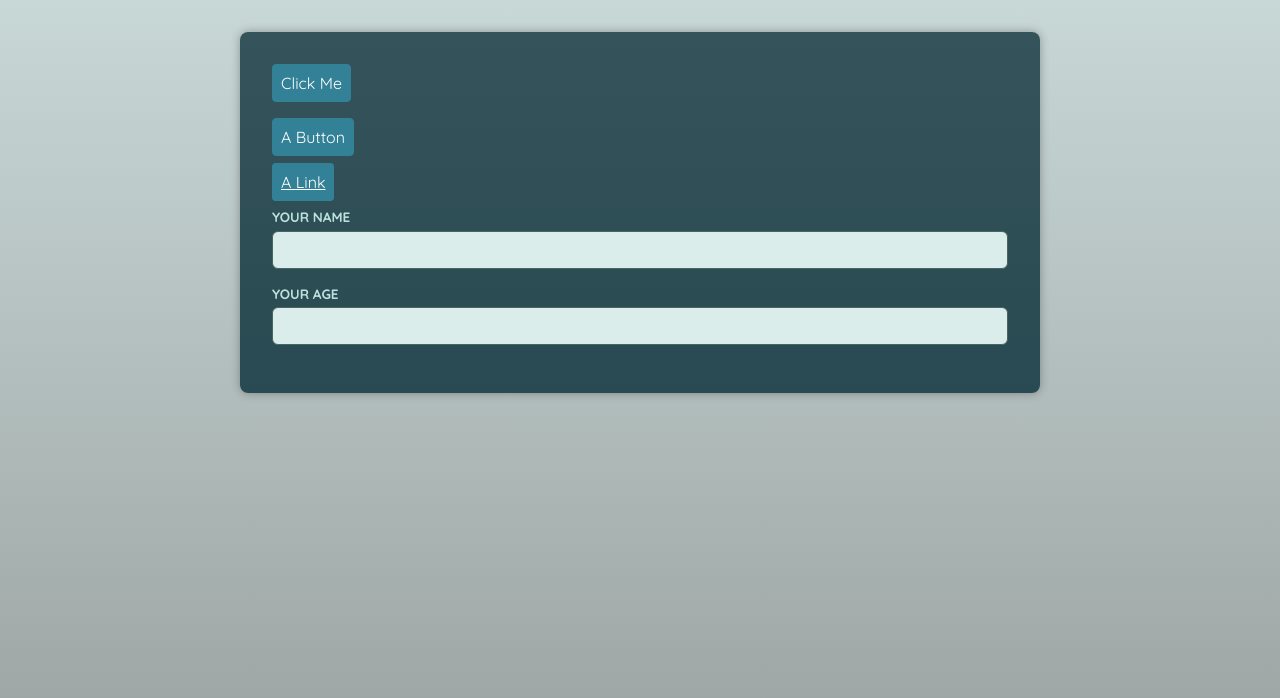
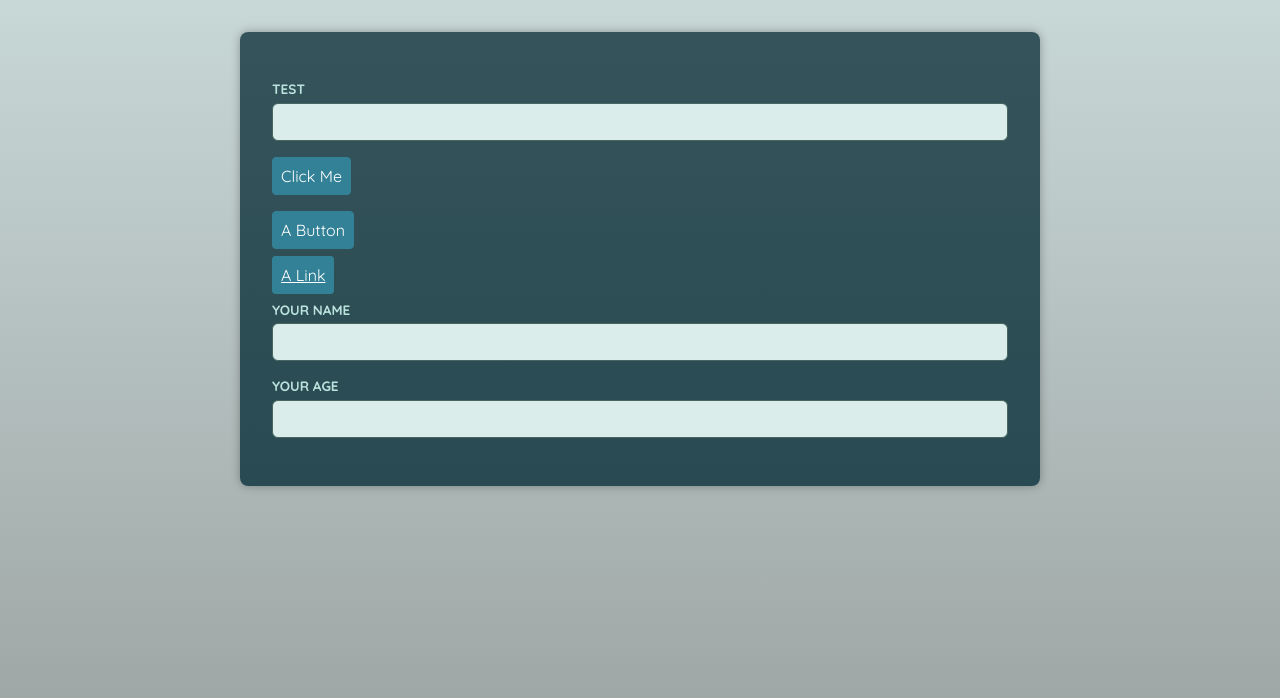
Before and after one commit to WebKBS/react-typescript, a React (Vite) app in the folder newProject/: page / in a window 1280 px wide. Shown: the top 698 px of the page. Built offline with nearby package versions, Linux system fonts and the light colour scheme; a web font is replaced by a local one.

Commit message:
input 컴포넌트에 ref를 전달할 수있는 타입 설정

```diff
--- a/newProject/src/App.tsx
+++ b/newProject/src/App.tsx
@@ -1,12 +1,14 @@
+import { useRef } from 'react';
 import Button from './components/Button';
 import Container from './components/Container';
 import Input from './components/Input';
 
 function App() {
+  const input = useRef<HTMLInputElement>(null);
   return (
     <main>
+      <Input id="test" label="test" type="text" ref={input} />
       <Container as={Button}>Click Me</Container>
-
       <p>
         <Button>A Button</Button>
       </p>
--- a/newProject/src/components/Input.tsx
+++ b/newProject/src/components/Input.tsx
@@ -1,4 +1,4 @@
-import { ComponentPropsWithRef } from 'react';
+import { ComponentPropsWithRef, forwardRef } from 'react';
 
 type InputProps = {
   label: string;
@@ -11,11 +11,14 @@
 //   id: string;
 // }
 
-export default function Input({ label, id, ...props }: InputProps) {
+export default forwardRef<HTMLInputElement, InputProps>(function Input(
+  { label, id, ...props },
+  ref
+) {
   return (
     <p>
       <label htmlFor={id}>{label}</label>
-      <input id={id} {...props} />
+      <input id={id} {...props} ref={ref} />
     </p>
   );
-}
+});
```
